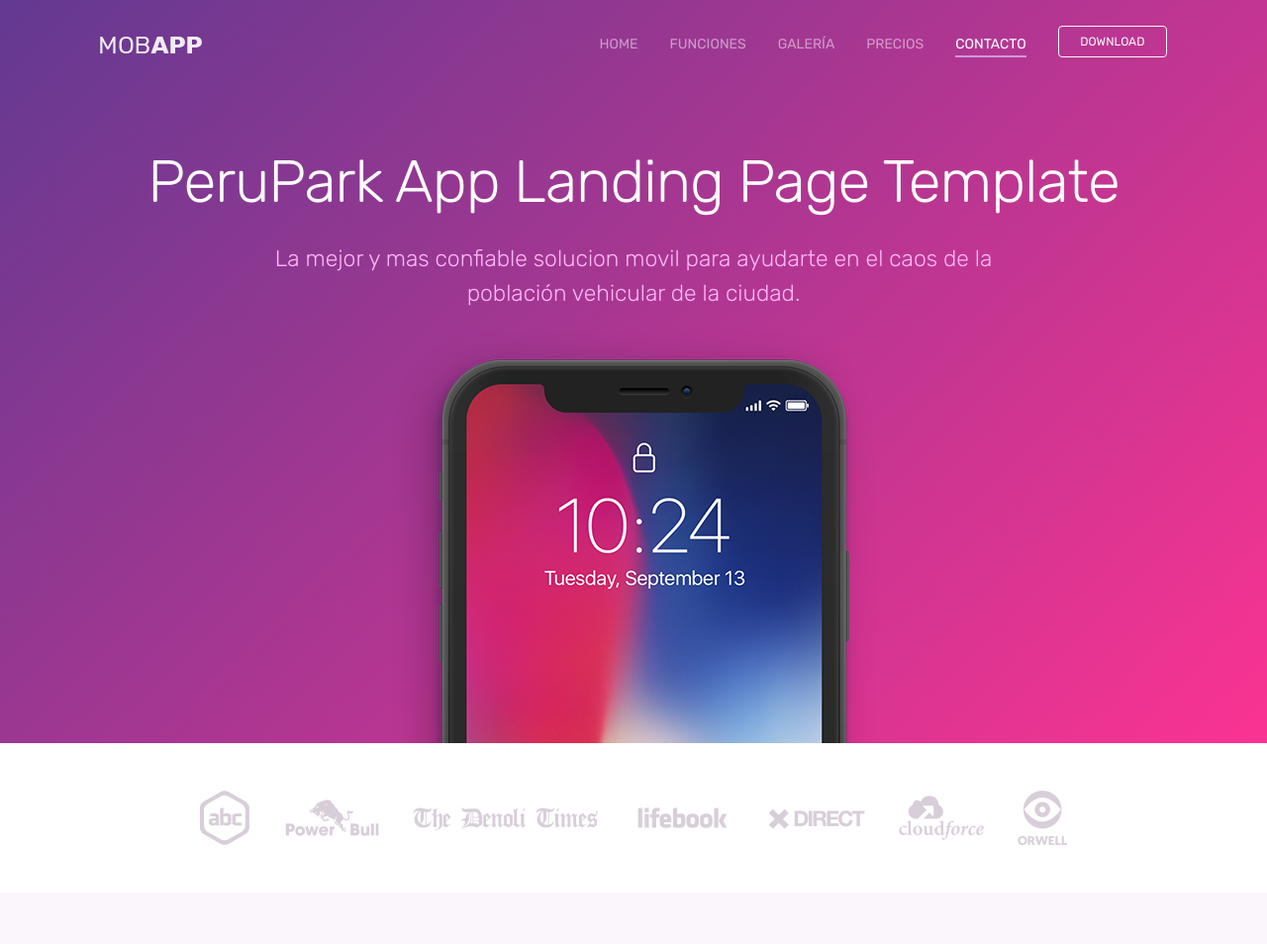
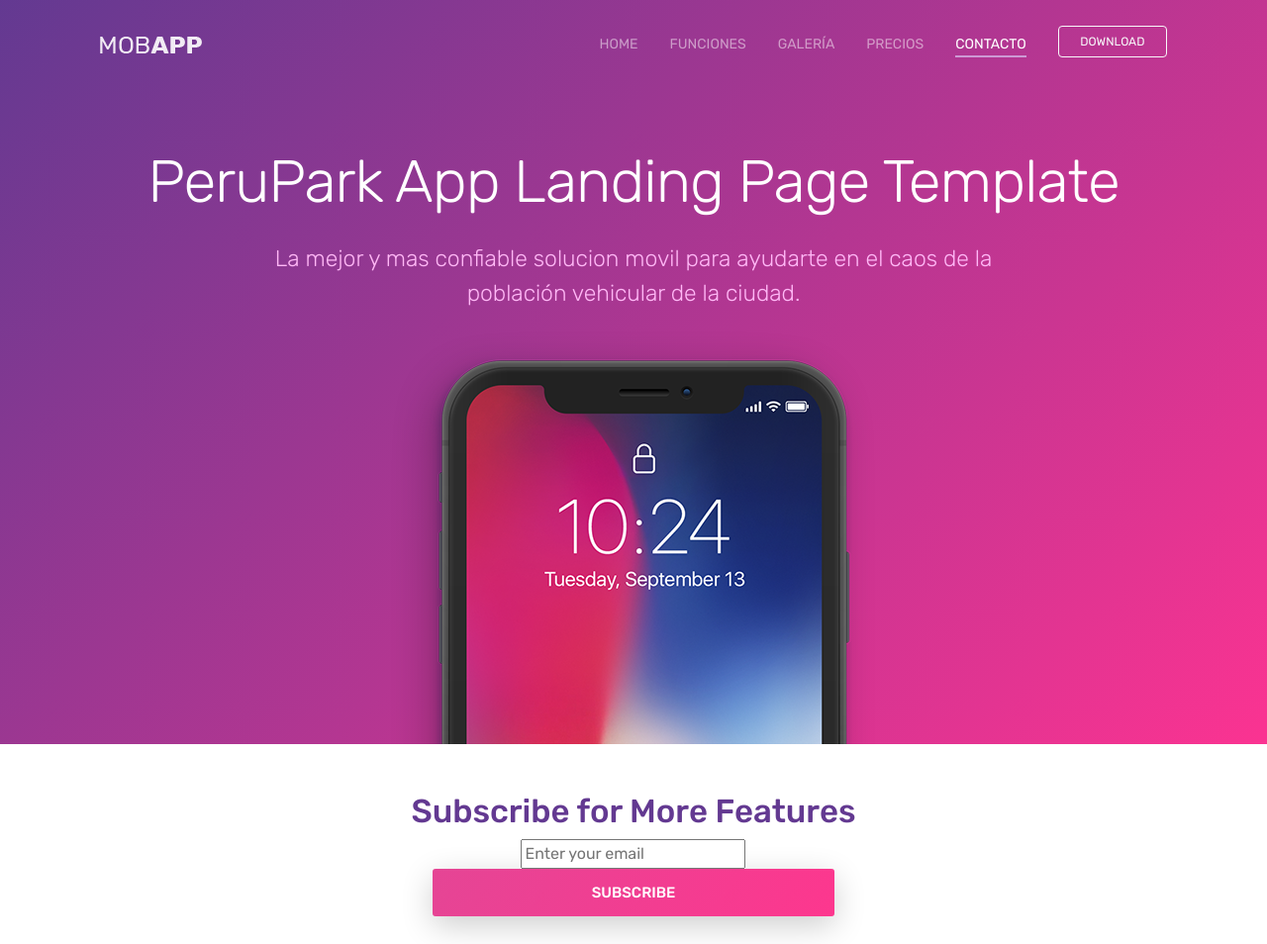
Before and after one commit to perupark-inc/perupark-inc.github.io, a plain HTML site: page index.html in a window 1280 px wide. Shown: the top 954 px of the page at 99% size. Drawn offline with Linux system fonts and the light colour scheme.

Commit message:
commit email call to action

```diff
--- a/index.html
+++ b/index.html
@@ -62,13 +62,30 @@ URI     : https://colorlib.com
         <div class="container mt-5">
             <h1>PeruPark App Landing Page Template</h1>
             <p class="tagline">La mejor y mas confiable solucion movil para ayudarte en el caos de la población vehicular de la ciudad.</p>
+            <div class="col-xs-12 col-sm-8 col-sm-offset-2">
+
+            </div>
         </div>
         <div class="img-holder mt-3"><img src="images/iphonex.png" alt="phone" class="img-fluid"></div>
     </header>
 
     <div class="client-logos my-5">
-        <div class="container text-center">
-            <img src="images/client-logos.png" alt="client logos" class="img-fluid">
+
+        <div class="space-60"></div>
+        <div class="subscribe-form text-center">
+            <h3 class="blue-color">Subscribe for More Features</h3>
+            <div class="space-20"></div>
+            <form id="mc-form">
+                <div class="row">
+                    <div class="col-sm-4"></div>
+                    <div class="col-sm-4">
+                        <input type="email" class="control" placeholder="Enter your email" required="required" id="mc-email" widht="100">
+                        <button class="btn btn-primary btn-lg btn-block" type="submit"><span class="lnr lnr-location"></span> Subscribe</button>
+                    </div>
+                    <div class="col-sm-4"></div>
+                </div>
+                <label class="mt10" for="mc-email"></label>
+            </form>
         </div>
     </div>
 
```
Also changed, not shown: 1 other file.
